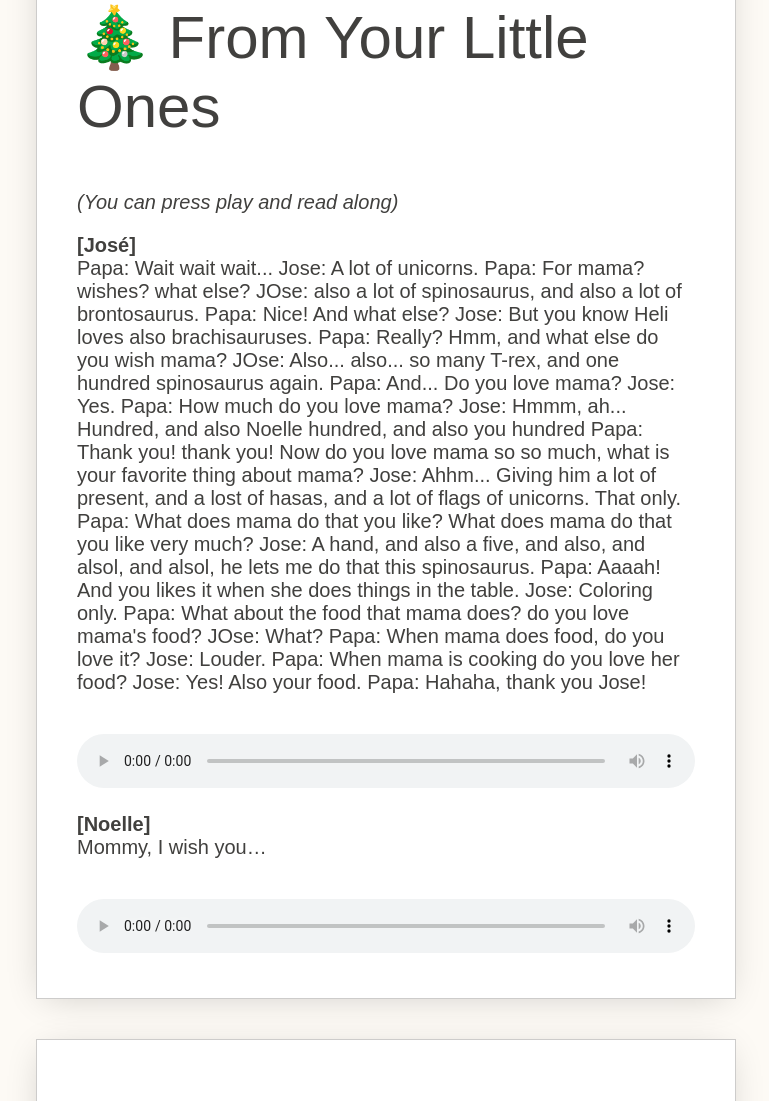
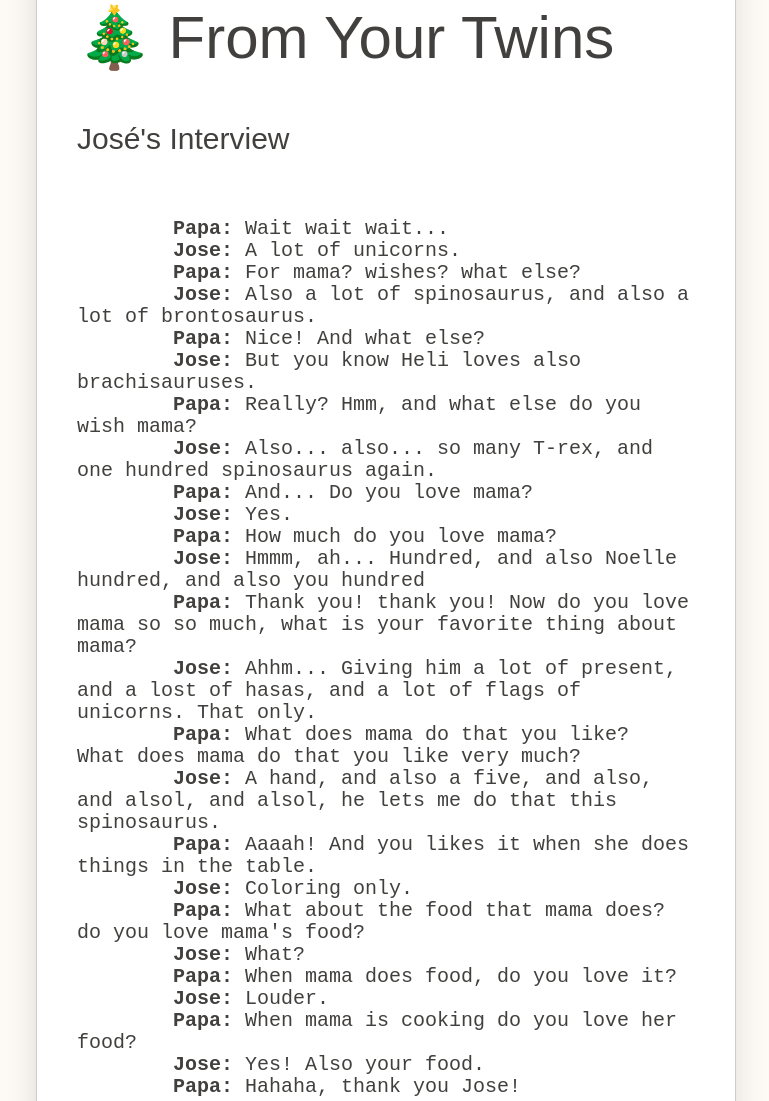
Before and after one commit to jaim3r0jas/luisanaperez.de, a plain HTML site: page index.html in a window 1280 px wide. Shown: the part 128-1229 px from the top of the page, without its empty margins (254-1023 px from the left). Drawn offline with nearby package versions, Linux system fonts and the light colour scheme; a web font is replaced by a local one.

Commit message:
christmas 2025

```diff
--- a/index.html
+++ b/index.html
@@ -27,39 +27,39 @@
 
   <body>
     <main class="letter paper">
-      <h2>🎄 From Your Little Ones</h2>
+      <h2>🎄 From Your Twins</h2>
 
-      <p><em>(You can press play and read along)</em></p>
+      <div>
+        <h4>José's Interview</h4>
 
-      <p>
-        <strong>[José]</strong><br />
-        Papa: Wait wait wait...
-        Jose: A lot of unicorns.
-        Papa: For mama? wishes? what else?
-        JOse: also a lot of spinosaurus, and also a lot of brontosaurus.
-        Papa: Nice! And what else?
-        Jose: But you know Heli loves also brachisauruses.
-        Papa: Really? Hmm, and what else do you wish mama?
-        JOse: Also... also... so many T-rex, and one hundred spinosaurus again.
-        Papa: And... Do you love mama?
-        Jose: Yes.
-        Papa: How much do you love mama?
-        Jose: Hmmm, ah... Hundred, and also Noelle hundred, and also you hundred
-        Papa: Thank you! thank you! Now do you love mama so so much, what is your favorite thing about mama?
-        Jose: Ahhm... Giving him a lot of present, and a lost of hasas, and a lot of flags of unicorns. That only.
-        Papa: What does mama do that you like?  What does mama do that you like very much?
-        Jose: A hand, and also a five, and also, and alsol, and alsol, he lets me do that this spinosaurus.
-        Papa: Aaaah! And you likes it when she does things in the table.
-        Jose: Coloring only.
-        Papa: What about the food that mama does? do you love mama's food?
-        JOse: What?
-        Papa: When mama does food, do you love it?
-        Jose: Louder.
-        Papa: When mama is cooking do you love her food?
-        Jose: Yes! Also your food.
-        Papa: Hahaha, thank you Jose!
-        <!-- transcription here -->
-      </p>
+        <p style="line-height: 1.1; font-family: monospace; white-space: pre-wrap;">
+        <strong>Papa:</strong> Wait wait wait...
+        <strong>Jose:</strong> A lot of unicorns.
+        <strong>Papa:</strong> For mama? wishes? what else?
+        <strong>Jose:</strong> Also a lot of spinosaurus, and also a lot of brontosaurus.
+        <strong>Papa:</strong> Nice! And what else?
+        <strong>Jose:</strong> But you know Heli loves also brachisauruses.
+        <strong>Papa:</strong> Really? Hmm, and what else do you wish mama?
+        <strong>Jose:</strong> Also... also... so many T-rex, and one hundred spinosaurus again.
+        <strong>Papa:</strong> And... Do you love mama?
+        <strong>Jose:</strong> Yes.
+        <strong>Papa:</strong> How much do you love mama?
+        <strong>Jose:</strong> Hmmm, ah... Hundred, and also Noelle hundred, and also you hundred
+        <strong>Papa:</strong> Thank you! thank you! Now do you love mama so so much, what is your favorite thing about mama?
+        <strong>Jose:</strong> Ahhm... Giving him a lot of present, and a lost of hasas, and a lot of flags of unicorns. That only.
+        <strong>Papa:</strong> What does mama do that you like?  What does mama do that you like very much?
+        <strong>Jose:</strong> A hand, and also a five, and also, and alsol, and alsol, he lets me do that this spinosaurus.
+        <strong>Papa:</strong> Aaaah! And you likes it when she does things in the table.
+        <strong>Jose:</strong> Coloring only.
+        <strong>Papa:</strong> What about the food that mama does? do you love mama's food?
+        <strong>Jose:</strong> What?
+        <strong>Papa:</strong> When mama does food, do you love it?
+        <strong>Jose:</strong> Louder.
+        <strong>Papa:</strong> When mama is cooking do you love her food?
+        <strong>Jose:</strong> Yes! Also your food.
+        <strong>Papa:</strong> Hahaha, thank you Jose!
+        </p>
+      </div>
 
       <audio controls>
         <source src="assets/jj_christmas_2025.m4a" type="audio/m4a" />
@@ -67,8 +67,30 @@
       </audio>
 
       <p>
-        <strong>[Noelle]</strong><br />
-        Mommy, I wish you…
+        <strong>From Noelle</strong><br />
+        Papa: I have a question for you Noelle, what are your wishes for mama for christmas?
+        Noelle: A looot of unicorns. A loot of rainbows. A loot of beautiful rainbow stars. And a lot of beautiful rainbow, rainbow lollipops.
+        Papa: Rainbow lollipops... And what do you think of mama?
+        Noelle: So good.
+        Papa: Mama is so good? And how do you feel about mama? Do you love mama?
+        Noelle: Yes!
+        Papa: And how much?
+        Noelle: Up to the sky!
+        Papa: Up to the sky?
+        Noelle: Until space?
+        Papa: Until space!
+        Noelle: When it is on space, then I like you and mama.
+        Papa: Yes?
+        Noelle: I love you and maaammma.
+        Papa: Thank you my love! And what is your favorite thing about mama?
+        Noelle: Playing the little bunny, thats over the lava and when its outside the lava, they get lost and when one choose the winner then they get the tap keys.
+        Papa: Thats' great! Can you say mama merry christmas?
+        Noelle: Mama merry Christmas!
+        Papa: I love you very much!
+        Noelle: I love you very much!
+        Papa: Until?
+        Noelle: Space!
+
         <!-- transcription here -->
       </p>
 
@@ -82,7 +104,6 @@
       <h2>💌 From Me</h2>
 
       <p>
-        Wishing your a Christmas filled with love, joy, and cherished moments.
         Thank you for being the heart of this family.
       </p>
 
```
